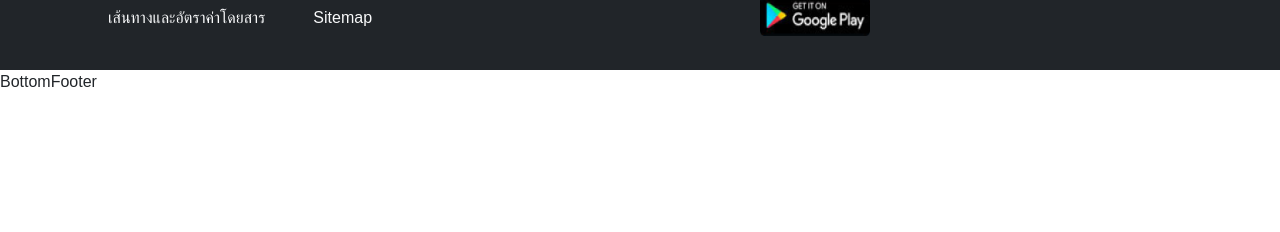
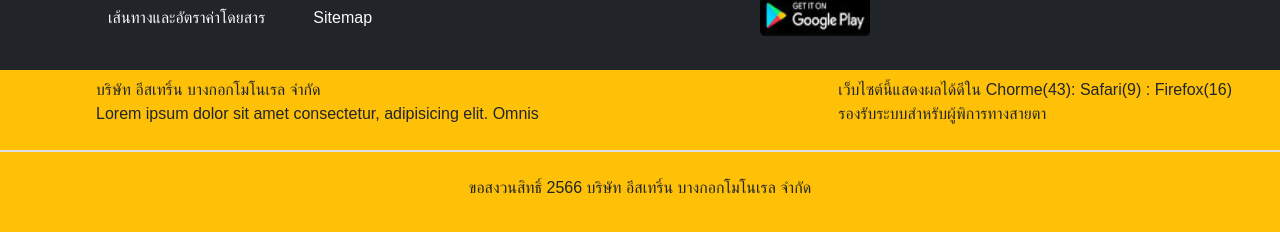
Before and after one commit to jaturaorn/BEM-WorkProject, a React (Vite) app: page / in a window 1280 px wide. Shown: the part 4906-5138 px from the top of the page. Before the commit the page ends 5000 px from the top, so only its background shows below. Built offline with nearby package versions, Linux system fonts and the light colour scheme.

Commit message:
Finish in Boottom component

```diff
--- a/component/BottomFooter.jsx
+++ b/component/BottomFooter.jsx
@@ -1,5 +1,25 @@
 const BottomFooter = () => {
-  return <div>BottomFooter</div>;
+  return (
+    <div>
+      <div className="d-flex flex-column flex-sm-row justify-content-between bg-warning py-2 border-bottom">
+        <p className="ps-5 ms-5">
+          บริษัท อีสเทริ์น บางกอกโมโนเรล จำกัด
+          <br />
+          Lorem ipsum dolor sit amet consectetur, adipisicing elit. Omnis
+        </p>
+        <div className="row d-flex justify-content-end pe-5">
+          <p>
+            เว็บไซต์นี้แสดงผลได้ดีใน Chorme(43): Safari(9) : Firefox(16)
+            <br />
+            รองรับระบบสำหรับผู้พิการทางสายตา
+          </p>
+        </div>
+      </div>
+      <div className="d-flex flex-column flex-sm-row justify-content-center bg-warning py-4 border-top">
+        <p>ขอสงวนสิทธิ์ 2566 บริษัท อีสเทริ์น บางกอกโมโนเรล จำกัด</p>
+      </div>
+    </div>
+  );
 };
 
 export default BottomFooter;
--- a/component/Navbar.jsx
+++ b/component/Navbar.jsx
@@ -3,7 +3,7 @@ import Arrowdown from "../images/arrow-down-black.png";
 const navbar = () => {
   return (
     <>
-      <header className="p-1 mb-auto border-bottom bg-warning ">
+      <header className="p-1 mb-auto border-bottom bg-warning">
         <div className="container">
           <div className="d-flex flex-wrap align-items-center justify-content-center justify-content-lg-start">
             <a
```
